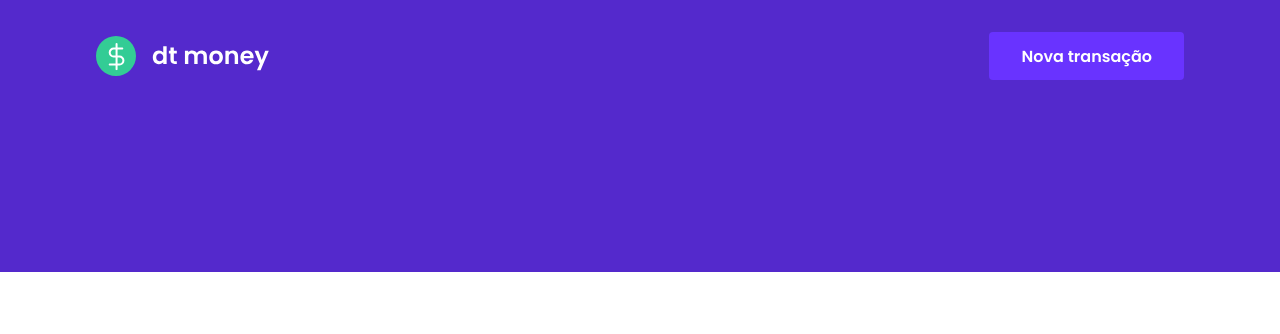
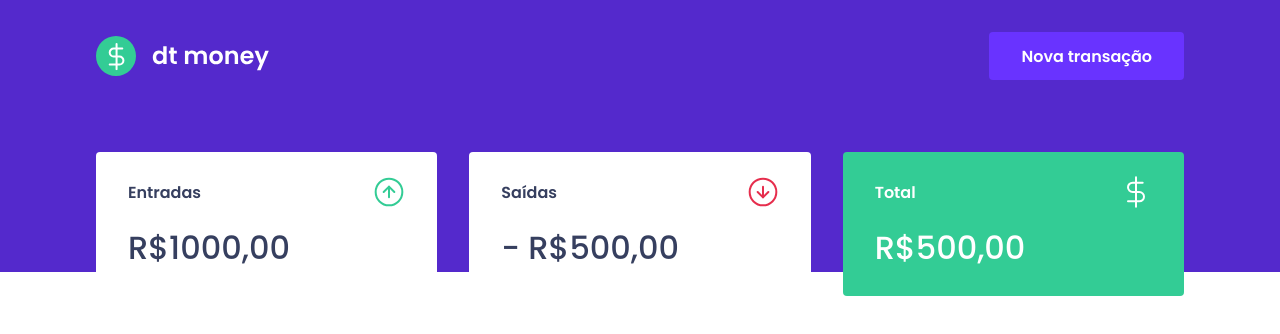
Before and after one commit to gilmarferrini/dtmoney, a React (Create React App) app: page / in a window 1280 px wide. Shown: the top 334 px of the page. Built offline with nearby package versions, Linux system fonts and the light colour scheme.

Commit message:
adicionado dashboard e summary

```diff
--- a/public/index.html
+++ b/public/index.html
@@ -4,7 +4,7 @@
     <link rel="preconnect" href="https://fonts.googleapis.com">
     <link rel="preconnect" href="https://fonts.gstatic.com" crossorigin>
     <meta charset="utf-8" />
-    <link href="https://fonts.googleapis.com/css2?family=Poppins:wght@400;600&display=swap" rel="stylesheet">
+    <link href="https://fonts.googleapis.com/css2?family=Poppins:wght@400;500;600&display=swap" rel="stylesheet">
     <link rel="shortcut icon" href="favicon.png" type="image/x-icon">
     <title>dtmoney</title>
   </head>
--- a/src/App.tsx
+++ b/src/App.tsx
@@ -1,3 +1,4 @@
+import { Dashboard } from "./components/Dashboard";
 import { Header } from "./components/Header";
 import { GlobalStyle } from "./styles/global";
 
@@ -5,6 +6,7 @@
   return (
     <>
       <Header />
+      <Dashboard />
       <GlobalStyle />
     </>
   );
--- /dev/null
+++ b/src/components/Dashboard/index.tsx
@@ -0,0 +1,10 @@
+import { Summary } from '../Summary';
+import { Container } from './styles'
+
+export function Dashboard() {
+  return (
+    <Container>
+      <Summary />
+    </Container>
+  );
+}
--- /dev/null
+++ b/src/components/Dashboard/styles.ts
@@ -0,0 +1,8 @@
+import styled from 'styled-components'
+
+export const Container = styled.main`
+  max-width: 1120px;
+  margin: 0 auto;
+  padding: 2.5rem 1rem;
+
+`
--- /dev/null
+++ b/src/components/Summary/index.tsx
@@ -0,0 +1,34 @@
+import { Container } from "./styles";
+import incomeImg from '../../assets/income.svg'
+import outcomeImg from '../../assets/outcome.svg'
+import totalImg from '../../assets/total.svg'
+
+export function Summary() {
+  return (
+    <Container>
+      <div>
+        <header>
+          <p>Entradas</p>
+          <img src={incomeImg} alt="Entradas" />
+        </header>
+        <strong>R$1000,00</strong>
+      </div>
+
+      <div>
+        <header>
+          <p>Saídas</p>
+          <img src={outcomeImg} alt="Saídas" />
+        </header>
+        <strong>- R$500,00</strong>
+      </div>
+
+      <div className="highlight-background">
+        <header>
+          <p>Total</p>
+          <img src={totalImg} alt="Total" />
+        </header>
+        <strong>R$500,00</strong>
+      </div>
+    </Container>
+  );
+}
--- /dev/null
+++ b/src/components/Summary/styles.ts
@@ -0,0 +1,34 @@
+import styled from 'styled-components'
+
+export const Container = styled.div`
+  display: grid;
+  grid-template-columns: repeat(3, 1fr);
+  gap: 2rem;
+  margin-top: -10rem;
+
+  div {
+    background: var(--shape);
+    padding: 1.5rem 2rem;
+    border-radius: 0.25rem;
+    color: var(--text-title);
+
+    header {
+      display: flex;
+      align-items: center;
+      justify-content: space-between;
+    }
+
+    strong {
+      display: block;
+      margin-top: 1rem;
+      font-size: 2rem;
+      font-weight: 500;
+      line-height: 3rem;
+    }
+
+    &.highlight-background {
+      background: var(--green);
+      color: #fff;
+    }
+  }
+`;
--- a/src/styles/global.ts
+++ b/src/styles/global.ts
@@ -4,6 +4,7 @@
   :root {
     --background: #f0f2f5;
     --red: #e52e4d;
+    --green: #33cc95;
     --blue: #5429cc;
 
     --blue-light: #6933ff;
```
